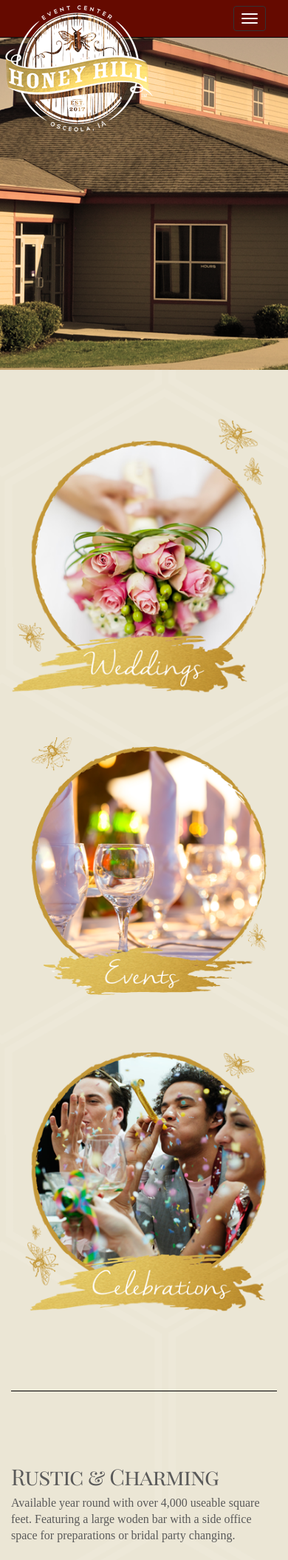
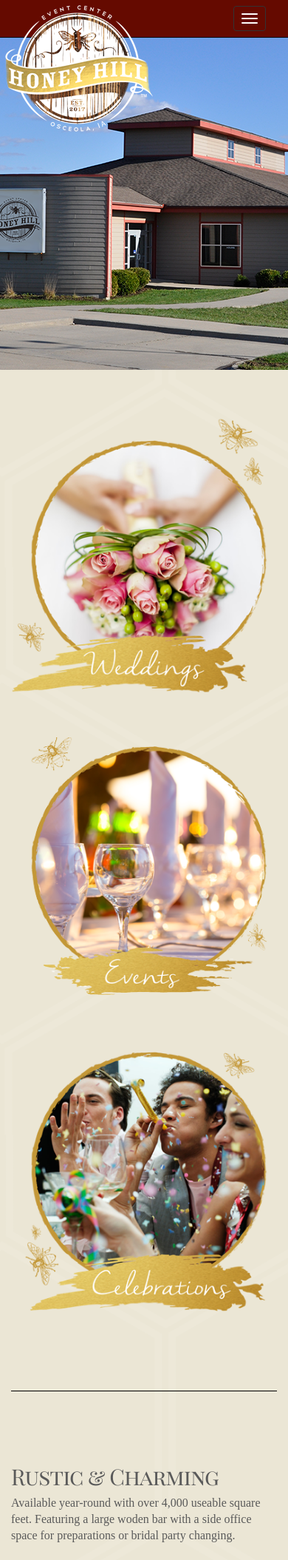
Before and after one commit to TyeCampbell/honeyhill, a PHP site: page / in a window 390 px wide; the page is wider, and only the part inside the window is pictured. Shown: the top 2109 px of that part at 74% size. Run offline with PHP 8.4, Linux system fonts and the light colour scheme; some libraries are stand-ins or nearby versions; some web fonts are replaced.

Commit message:
made adjustments to the banner carousel for mobile. changed photos and uploaded new image of building with logo

```diff
--- a/css/style.css
+++ b/css/style.css
@@ -129,16 +129,34 @@ h1, h2, #navbar {
   background-size: cover;
 }
 
+/* Images for the Carousel
+-------------------------------------------------- */
+
 .img1 {
-    background: url(../images/carousel3.png) no-repeat center center;
+    background: url(../images/banner-500x2000-building.png) no-repeat center center;
 }
 
 .img2 {
-    background: url(../images/carousel4.png) no-repeat center center;
+    background: url(../images/banner-500x2000-honey.png) no-repeat center center;
 }
 
 .img3 {
-    background: url(../images/carousel5.png) no-repeat center center;
+    background: url(../images/banner-500x2000-wishes.png) no-repeat center center;
+}
+
+@media (max-width: 768px) {
+  /* Images adjust for mobile viewing */
+  .img1 {
+      background: url(../images/banner-500x768-building.png) no-repeat center center;
+  }
+
+  .img2 {
+      background: url(../images/banner-500x768-honey.png) no-repeat center center;
+  }
+
+  .img3 {
+      background: url(../images/banner-500x768-love.png) no-repeat center center;
+  }
 }
 
 /*
--- a/index.php
+++ b/index.php
@@ -122,7 +122,7 @@
       <div id="about" class="row featurette">
         <div class="col-md-7">
           <h2 class="featurette-heading">Rustic &amp; Charming </h2>
-          <p class="lead">Available year round with over 4,000 useable square feet. Featuring a large woden bar with a side office space for preparations or bridal party changing.</p>
+          <p class="lead">Available year-round with over 4,000 useable square feet. Featuring a large woden bar with a side office space for preparations or bridal party changing.</p>
         </div>
         <div class="col-md-5">
           <img class="featurette-image img-responsive center-block" src="images/featurettes-rustic.png" alt="rustic venue image" width="500" height="500">
@@ -160,7 +160,7 @@
       <div id="pricing" class="row featurette">
         <div class="col-md-7 col-md-push-5">
           <h2 class="featurette-heading">Honey Hill&trade; offers more.</h2>
-          <p class="lead">Included with your rental fees are access to 60-inch round tables, basic folding chairs, and 8-foot rectangular tables. Podium, microphone, speakers and a projector are also available for a small fee.</p>
+          <p class="lead">Included with your rental fees are access to 60-inch round tables, basic folding chairs, and 8-foot rectangular tables. Podium, microphone, speakers and a projector are also available. High-top cocktail tables, table linens, chair covers and wood dance floor are available for a nominal fee.</p>
           <p class="text-center"><a href="Honey_Hill_Rental_Agreement.pdf">View Our Rental Agreement &amp; Pricing</a></p>
         </div>
         <div class="col-md-5 col-md-pull-7">
```
Also changed, not shown: images/banner-500x2000-building.png (added), images/banner-500x2000-honey.png (added), images/banner-500x2000-wishes.png (added), images/banner-500x768-building.png (added), images/banner-500x768-honey.png (added), images/banner-500x768-love.png (added).
